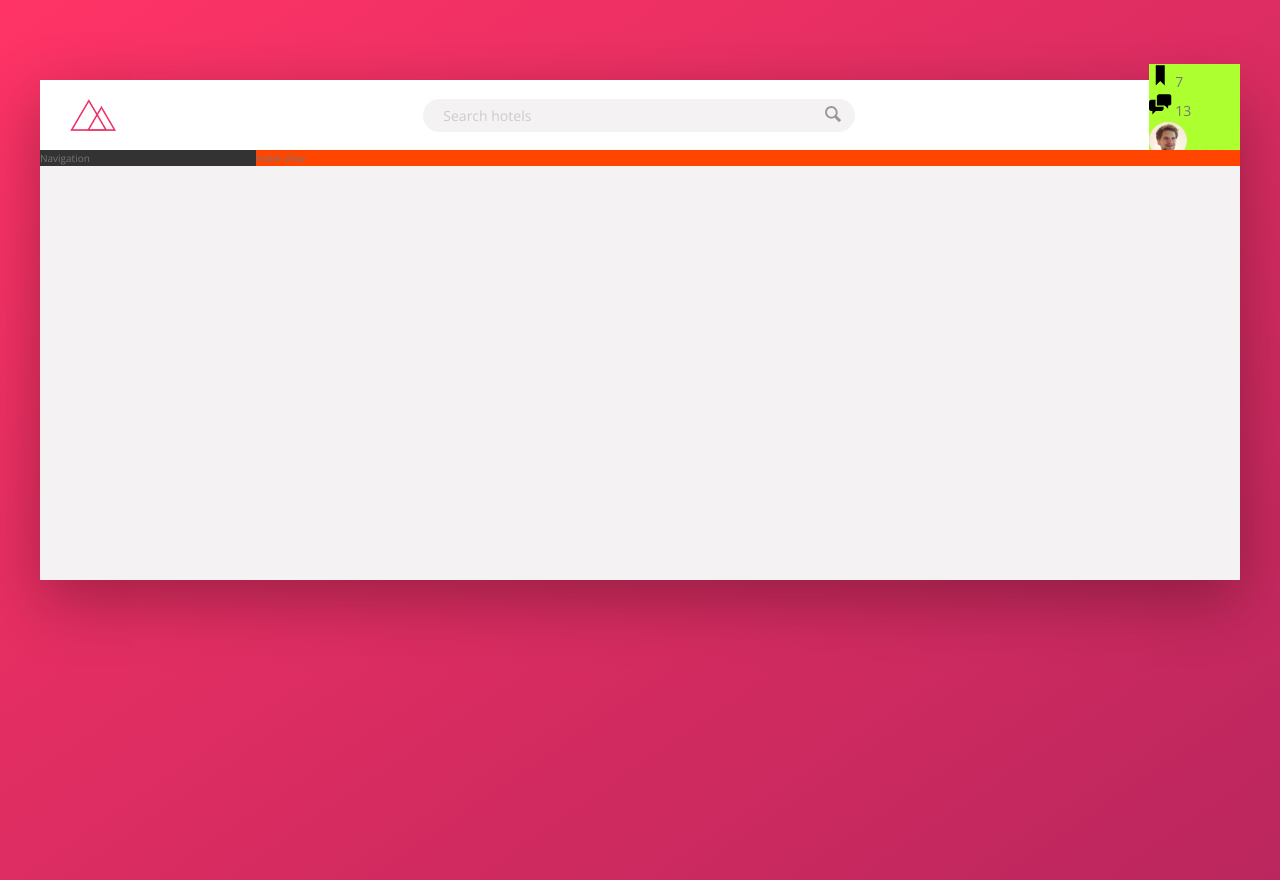
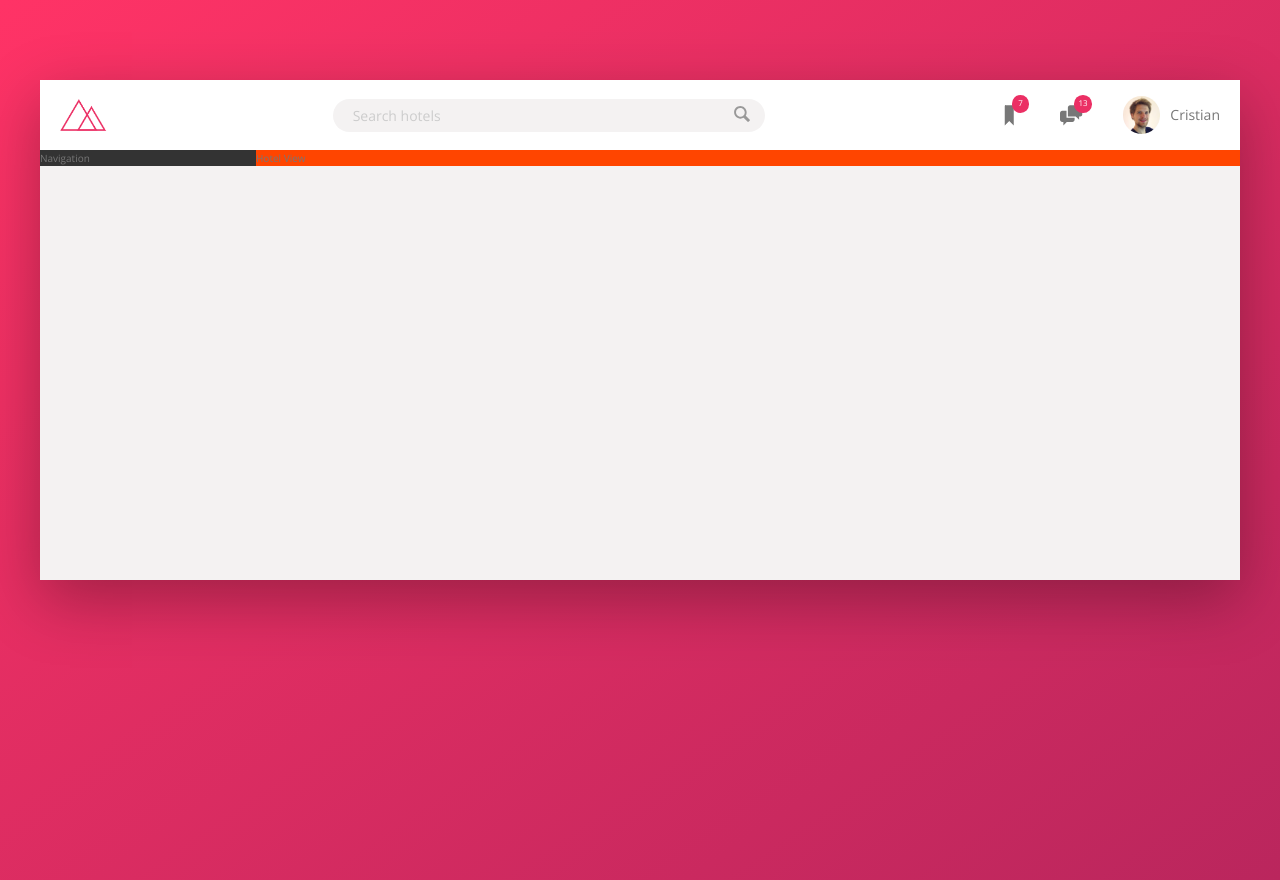
Before and after one commit to cperezep/flexbook, a website: page index.html in a window 1280 px wide. Drawn offline with nearby package versions, Linux system fonts and the light colour scheme.

Commit message:
Complete the header component.

```diff
--- a/sass/_components.scss
+++ b/sass/_components.scss
@@ -2,7 +2,7 @@
 // LOGO
 .logo {
   height: 3.25rem;
-  margin-left: 3rem;
+  margin-left: 2rem;
 }
 
 ////////////////////////////////////////////
@@ -71,26 +71,53 @@
 ////////////////////////////////////////////
 // USER NAVIGATION
 .user-nav {
-  background-color: greenyellow;
+  align-self: stretch;
+
+  display: flex;
+  align-items: center;
+
+  // Apply to all children
+  & > * {
+    padding: 0 2rem;
+    cursor: pointer;
+    height: 100%;
+    display: flex;
+    align-items: center;
+  }
+
+  & > *:hover {
+    background-color: var(--color-grey-light-2);
+  }
+
   &__icon-box {
+    position: relative;
   }
 
   &__icon {
     height: 2.25rem;
     width: 2.25rem;
+    fill: var(--color-grey-dark-2);
   }
 
   &__notification {
-  }
+    font-size: 0.8rem;
+    height: 1.75rem;
+    width: 1.75rem;
+    border-radius: 50%;
+    background-color: var(--color-primary);
+    color: white;
+    position: absolute;
+    top: 1.5rem;
+    right: 1.1rem;
 
-  &__user {
+    display: flex;
+    justify-content: center;
+    align-items: center;
   }
 
   &__user-photo {
     height: 3.75rem;
     border-radius: 50%;
-  }
-
-  &__user-name {
+    margin-right: 1rem;
   }
 }
```
Also changed, not shown: css/style.css.
